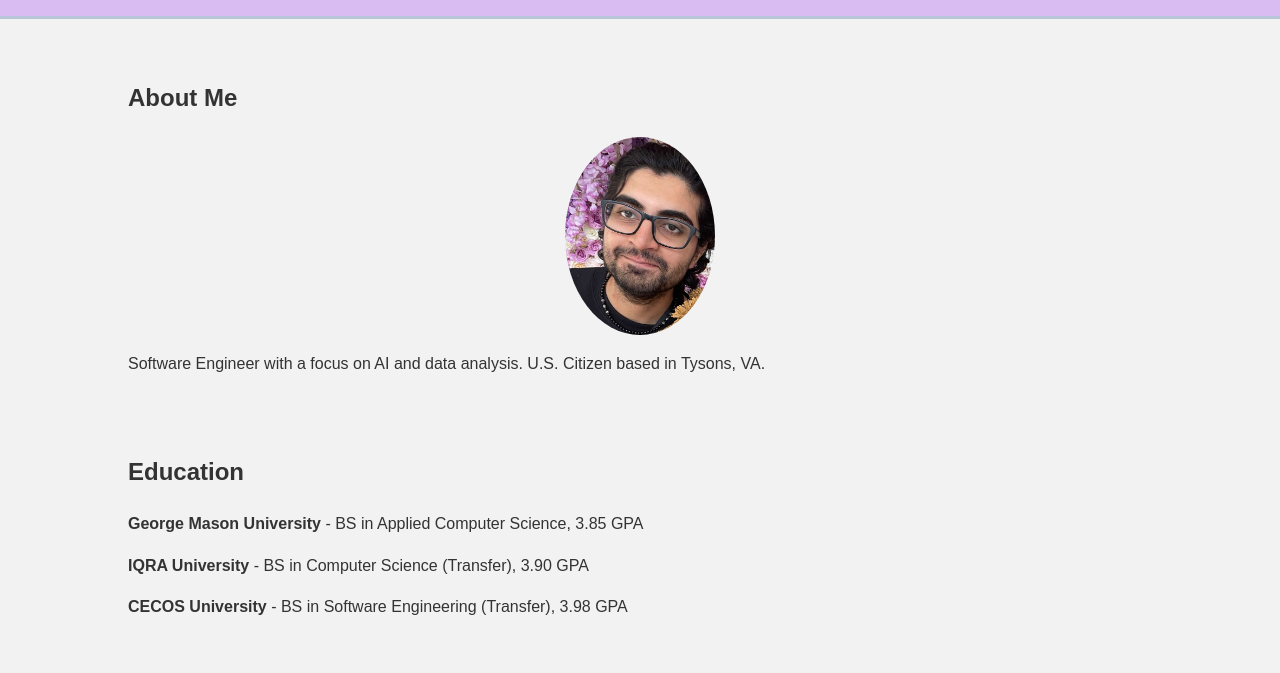
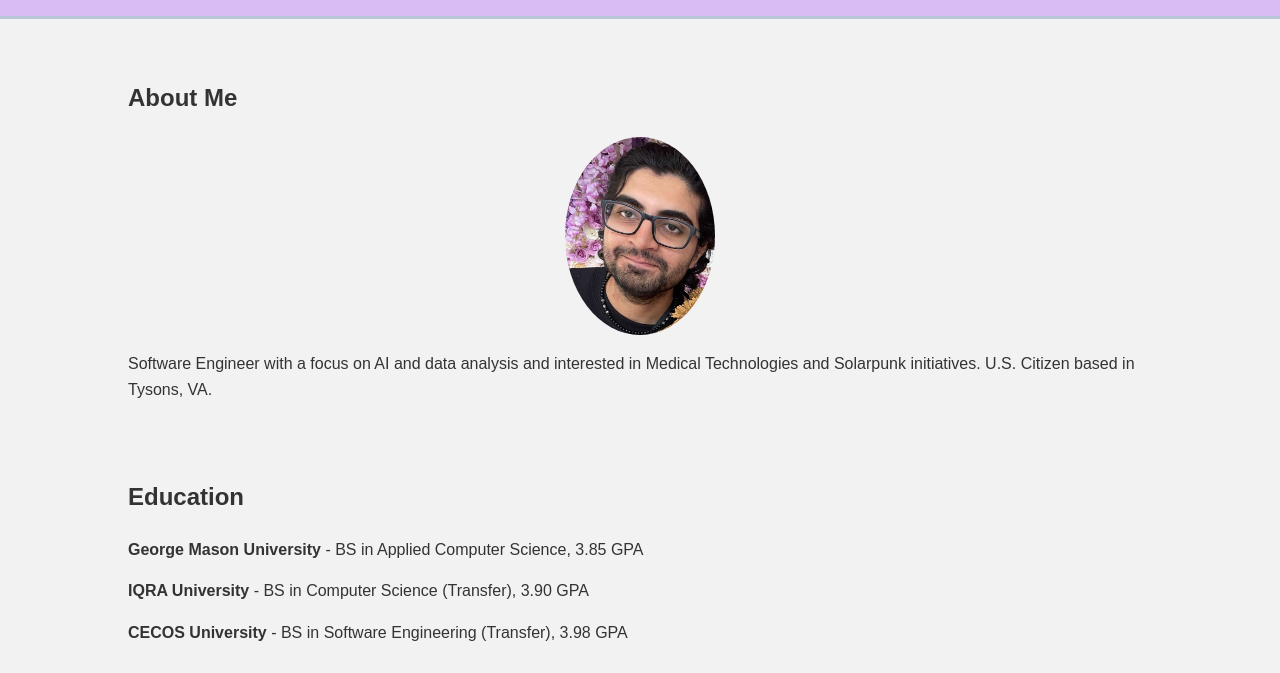
Before and after one commit to Abdullah-Mehdi/AbdullahAli, a plain HTML site: page index.html in a window 1280 px wide. Shown: the part 115-788 px from the top of the page. Drawn offline with Linux system fonts and the light colour scheme.

Commit message:
Update index.html

```diff
--- a/index.html
+++ b/index.html
@@ -93,7 +93,7 @@
         <section id="about">
             <h2>About Me</h2>
             <img src="profile.jpg" alt="Profile Picture" class="profile-img">
-            <p>Software Engineer with a focus on AI and data analysis. U.S. Citizen based in Tysons, VA.</p>
+            <p>Software Engineer with a focus on AI and data analysis and interested in Medical Technologies and Solarpunk initiatives. U.S. Citizen based in Tysons, VA.</p>
         </section>
 
         <section id="education">
```
